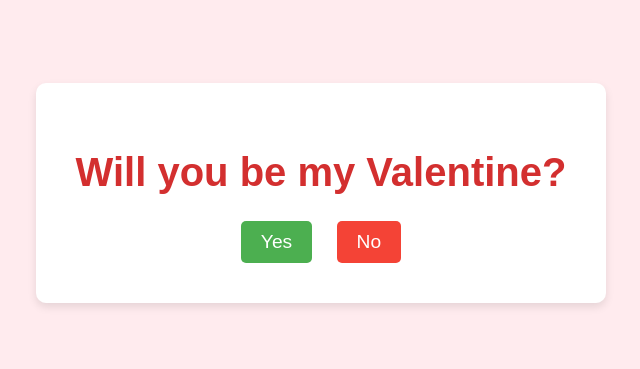
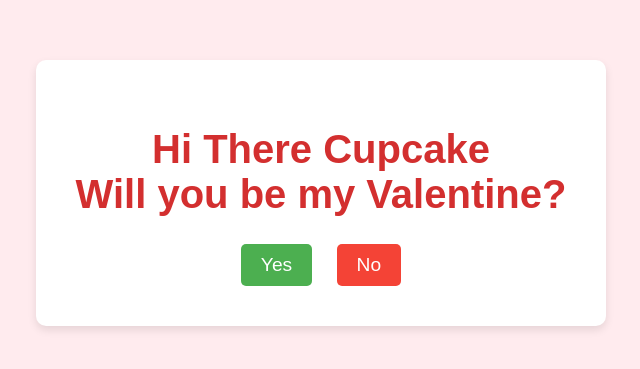
Before and after one commit to iflux-jr/Val, a plain HTML site: page index.html in a window 1280 px wide. Shown: the part 207-576 px from the top of the page, without its empty margins (319-959 px from the left). Drawn offline with Linux system fonts and the light colour scheme.

Commit message:
Update index.html

```diff
--- a/index.html
+++ b/index.html
@@ -52,7 +52,7 @@
 <body>
   <div class="container">
     <div id="valentine-page">
-      <h1>Will you be my Valentine?</h1>
+      <h1>Hi There Cupcake<br>Will you be my Valentine?</h1>
       <div class="buttons">
         <button id="yes-btn" onclick="showThankYou()">Yes</button>
         <button id="no-btn" onclick="moveNoButton()">No</button>
```
